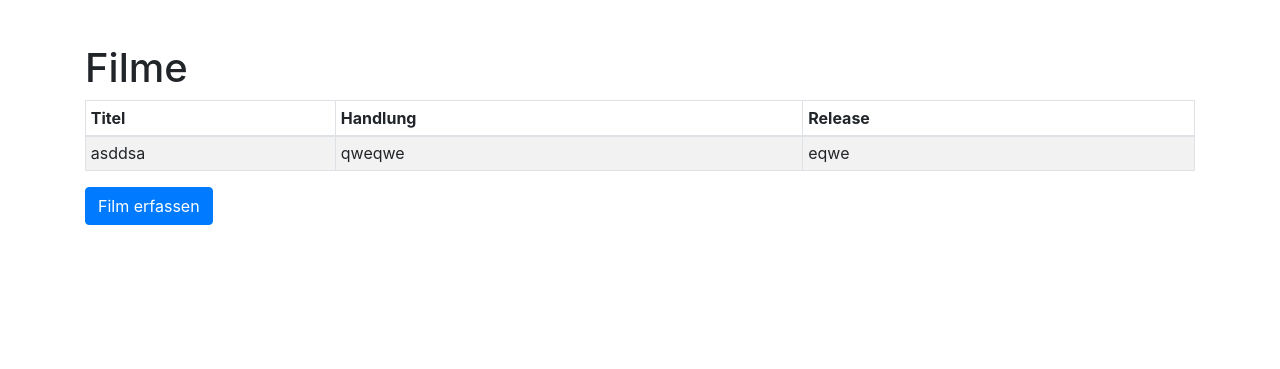
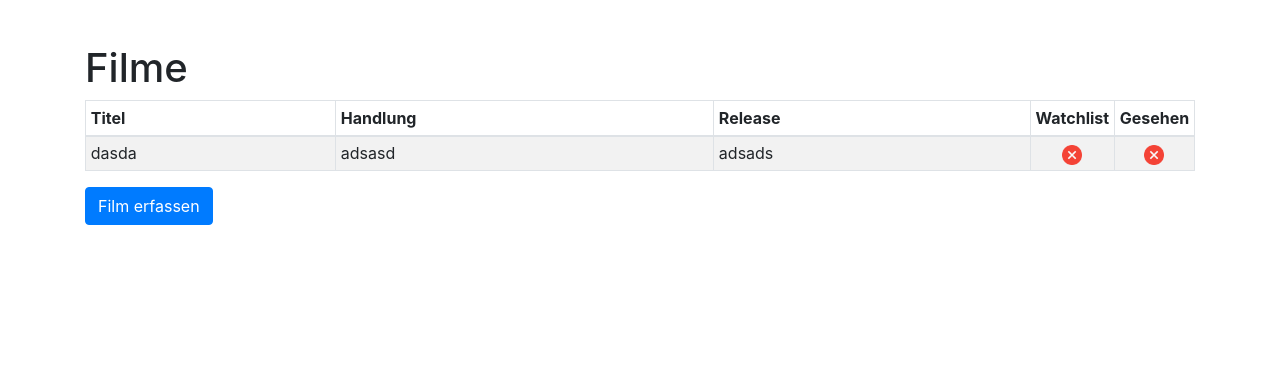
Before and after one commit to barboosa/prog2, a Flask app: page /movies in a window 1280 px wide. Shown: the part 56-425 px from the top of the page. Run offline with Flask 2, Linux system fonts and the light colour scheme; some libraries are stand-ins or nearby versions.

Commit message:
added watched and watchlist to table

```diff
--- a/data/movies.json
+++ b/data/movies.json
@@ -1 +1 @@
-[{"Title": "asddsa", "Plot": "qweqwe", "Genre": "qwewqe", "Year": "eqwe", "Director": "qweewq", "Actors": "qeweqw", "Id": 1, "Ratings": [], "Watched": false, "Watchlist": true}]
+[{"Title": "dasda", "Plot": "adsasd", "Genre": "dsadas", "Year": "adsads", "Director": "dasads", "Actors": "dasads", "Id": 1, "Ratings": [], "Watched": false, "Watchlist": false}]
--- a/main.py
+++ b/main.py
@@ -20,7 +20,7 @@ def movie_by_id(movie_id):
     if request.method == 'POST':
         rating = request.form.to_dict()
         mv.add_rating(movie_id, rating)
-        return render_template('movie_details.html', movie=movie)
+        return redirect(url_for('movie_by_id', movie_id=movie_id))
     return render_template('movie_details.html', movie=movie)
 
 @app.route('/movie/create', methods=['GET', 'POST'])
@@ -33,39 +33,20 @@ def movie_create():
 
 @app.route('/movie/<movie_id>/delete', methods=['GET', 'POST'])
 def movie_delete(movie_id):
-    movies = mv.load_movie_data()
     if request.method == 'POST':
-        for i in range(len(movies)):
-            if movies[i]["Id"] == int(movie_id):
-                del movies[i]
-                break
-        mv.save(movies)
-        return redirect(url_for('movie_by_id'))
+        mv.delete_movie(movie_id)
+        return redirect(url_for('movies'))
 
 @app.route('/movie/<movie_id>/watchlist', methods=['GET', 'POST'])
 def movie_watchlist(movie_id):
-    movies = mv.load_movie_data()
     if request.method == 'POST':
-        for movie in movies:
-            if movie["Id"] == int(movie_id):
-                if movie["Watchlist"]:
-                    movie["Watchlist"] = False
-                else:
-                    movie["Watchlist"] = True
-        mv.save(movies)
+        mv.set_watchlist(movie_id)
         return redirect(url_for('movie_by_id', movie_id=movie_id))
 
 @app.route('/movie/<movie_id>/watched', methods=['GET', 'POST'])
 def movie_watched(movie_id):
-    movies = mv.load_movie_data()
     if request.method == 'POST':
-        for movie in movies:
-            if movie["Id"] == int(movie_id):
-                if movie["Watched"]:
-                    movie["Watched"] = False
-                else:
-                    movie["Watched"] = True
-        mv.save(movies)
+        mv.set_watched(movie_id)
         return redirect(url_for('movie_by_id', movie_id=movie_id))
 
 @app.route('/search', methods=['GET', 'POST'])
--- a/movie.py
+++ b/movie.py
@@ -65,3 +65,34 @@ def get_watchlist():
             for m in movies:
                 watchlist.append(m)
     return watchlist
+
+
+def set_watchlist(movie_id):
+    movies = load_movie_data()
+    for movie in movies:
+        if movie["Id"] == int(movie_id):
+            if movie["Watchlist"]:
+                movie["Watchlist"] = False
+            else:
+                movie["Watchlist"] = True
+    save(movies)
+
+
+def set_watched(movie_id):
+    movies = load_movie_data()
+    for movie in movies:
+        if movie["Id"] == int(movie_id):
+            if movie["Watched"]:
+                movie["Watched"] = False
+            else:
+                movie["Watched"] = True
+    save(movies)
+
+
+def delete_movie(movie_id):
+    movies = load_movie_data()
+    for i in range(len(movies)):
+        if movies[i]["Id"] == int(movie_id):
+            del movies[i]
+            break
+    save(movies)
--- a/templates/movies.html
+++ b/templates/movies.html
@@ -9,6 +9,8 @@
                 <th width="250">Titel</th>
                 <th>Handlung</th>
                 <th>Release</th>
+                <th width="30">Watchlist</th>
+                <th width="30">Gesehen</th>
             </tr>
         </thead>
         <tbody>
@@ -17,6 +19,8 @@
                     <td>{{ movie.Title }}</td>
                     <td>{{ movie.Plot }}</td>
                     <td>{{ movie.Year }}</td>
+                    <td style="text-align: center;">{% if movie.Watchlist %} <img src="{{ url_for('static', filename='img/check.png') }}" width="20px"> {% else %}<img src="{{ url_for('static', filename='img/cross.png') }}" width="20px">{% endif %}</td>
+                    <td style="text-align: center;">{% if movie.Watched %} <img src="{{ url_for('static', filename='img/check.png') }}" width="20px"> {% else %}<img src="{{ url_for('static', filename='img/cross.png') }}" width="20px">{% endif %}</td>
                 </tr>
             {% endfor %}
         </tbody>
```
Also changed, not shown: static/img/check.png (added), static/img/cross.png (added).
